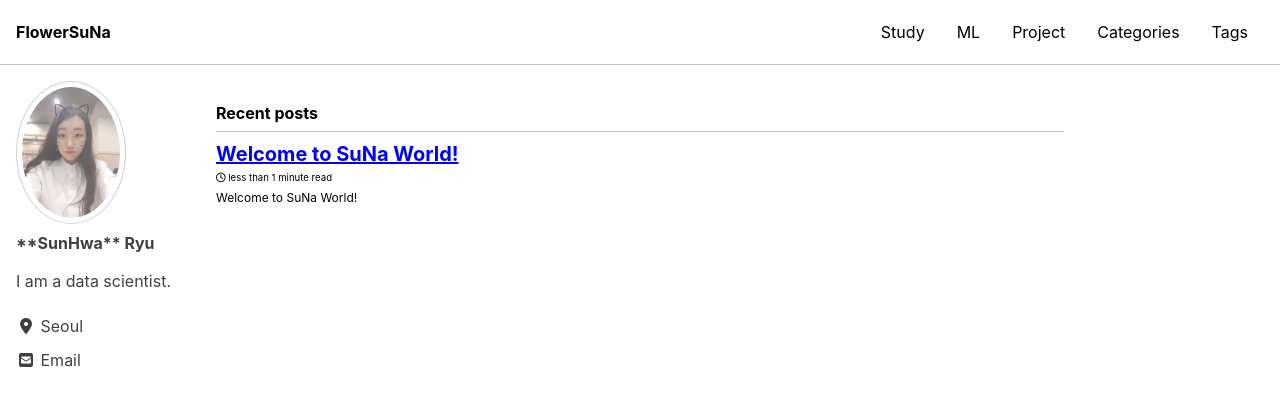
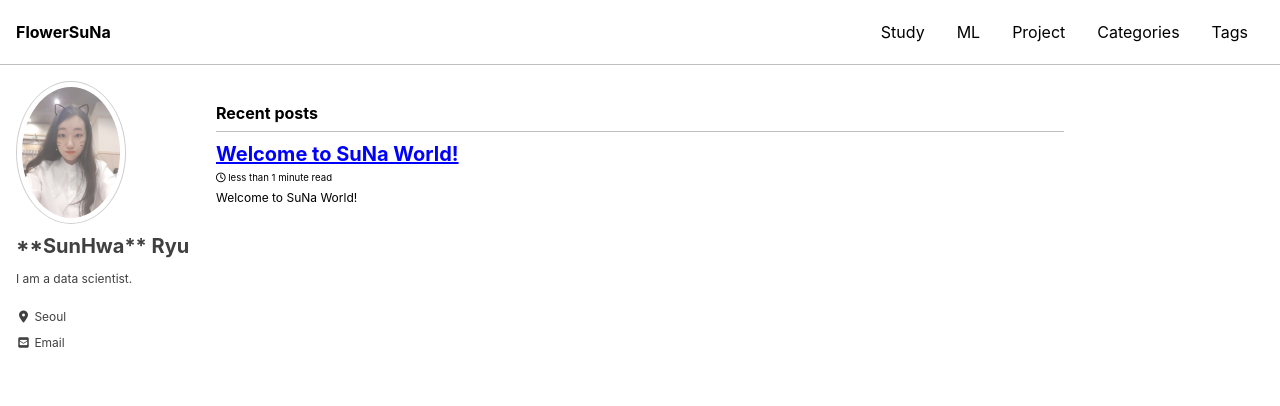
Before and after one commit to MinPinSunHwa/suna.github.io, a Jekyll site: the page built from index.html, in a window 1280 px wide and 900 px high. Shown: the top 406 px of the window. Built offline with Jekyll 4.4.1, drawn with Linux system fonts in a browser that asks for light colours; cached includes are drawn as plain includes; nearby versions of some CDN libraries; the list of posts is cut into pages by our own code.

Commit message:
Update _sidebar.scss

```diff
--- a/_sass/minimal-mistakes/_sidebar.scss
+++ b/_sass/minimal-mistakes/_sidebar.scss
@@ -57,7 +57,7 @@
   p,
   li {
     font-family: $sans-serif;
-    font-size: $type-size-5;
+    font-size: $type-size-6;
     line-height: 1.5;
   }
 
@@ -167,7 +167,7 @@
 }
 .sidebar .author__name {
   font-family: $sans-serif;
-  font-size: $type-size-5;
+  font-size: $type-size-4;
 }
 
 .author__bio {
```
